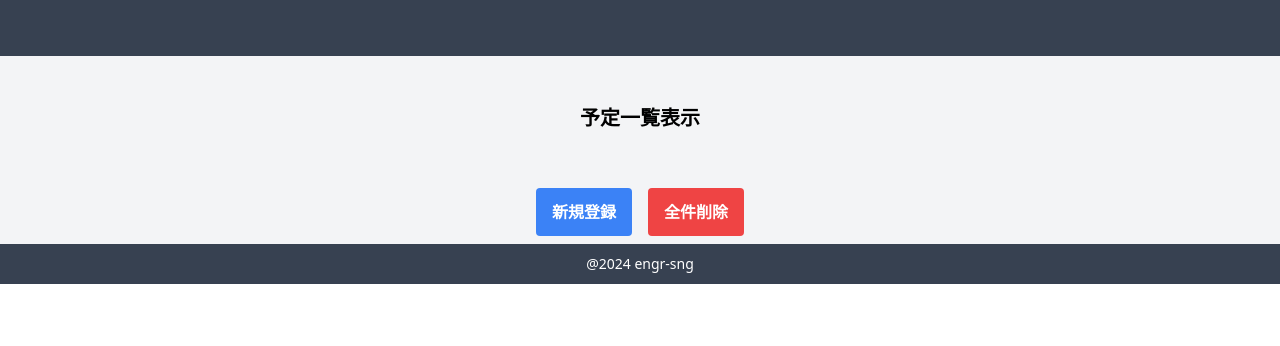
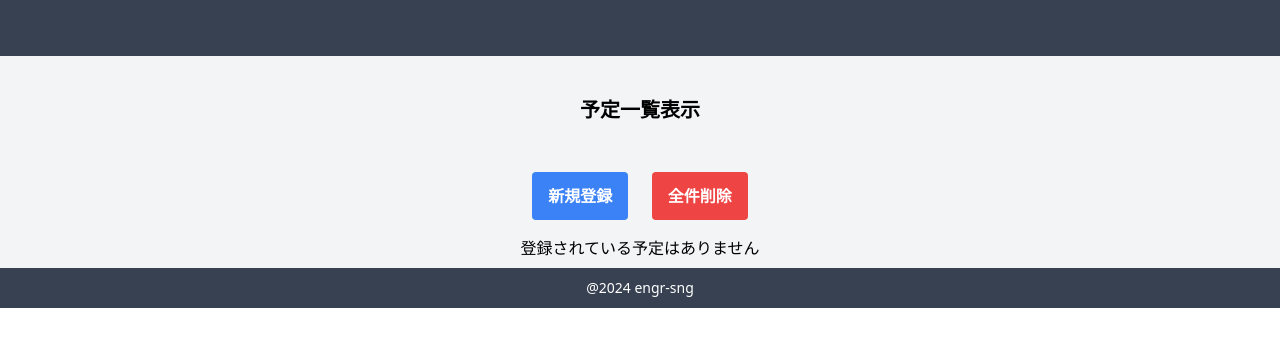
Before and after one commit to m-shimizu-f-50/angular-app-todo, an Angular app: page /todo in a window 1280 px wide. Shown: the top 346 px of the page. Built offline with nearby package versions, Linux system fonts and the light colour scheme.

Commit message:
Todo画面 ビジネスロジック雛形作成

```diff
--- a/src/app/pages/todo/todo.component.html
+++ b/src/app/pages/todo/todo.component.html
@@ -1,14 +1,13 @@
 <div>
-  <div class="flex justify-center py-7 items-center">
+  <div class="flex justify-center py-5 items-center">
     <p class="font-bold my-5 text-xl">予定一覧表示</p>
   </div>
   <div
     class="main-area flex flex-col justify-between items-center mx-auto w-500"
   >
     <!-- <app-filter-list (changeFilter)="changeFilter($event)"></app-filter-list> -->
-    <div class="flex justify-center">
-      <ul>
-        <li class="py-2 flex gap-4">
+    <div class="">
+      <div class="py-2 flex justify-around">
         <button
           class="bg-blue-500 hover:opacity-80 text-white font-bold py-3 px-4 rounded"
           [routerLink]="['/add']"
@@ -20,12 +19,14 @@
         >
           全件削除
         </button>
-        </li>
-        <!-- <li *ngIf="!todoList.length">登録されている予定はありません。</li>
-        <li *ngFor="let todo of todoList">
+      </div>
+      <div class="py-2" *ngIf="!todoList.length">
+        <p class="text-center">登録されている予定はありません</p>
+      </div>
+      {{ todoList }}
+      <!-- <li *ngFor="let todo of todoList">
           <app-todo-list [todo]="todo" (proceedStatus)="proceedStatus($event)"></app-todo-list>
         </li> -->
-      </ul>
     </div>
   </div>
 </div>
--- a/src/app/pages/todo/todo.component.ts
+++ b/src/app/pages/todo/todo.component.ts
@@ -1,15 +1,16 @@
 import { Component, OnInit } from '@angular/core';
+
+import { TodoService } from 'src/app/services/todo/todo.service';
+import { Todo } from 'src/app/services/todo/todo';
 
 @Component({
   selector: 'app-todo',
   templateUrl: './todo.component.html',
-  styleUrls: ['./todo.component.css']
+  styleUrls: ['./todo.component.css'],
 })
 export class TodoComponent implements OnInit {
+  todoList: Todo[] = [];
+  constructor() {}
 
-  constructor() { }
-
-  ngOnInit(): void {
-  }
-
+  ngOnInit(): void {}
 }
--- /dev/null
+++ b/src/app/services/todo/todo.ts
@@ -0,0 +1,8 @@
+export interface Todo {
+  id: number;
+  status: number;
+  title: string;
+  description: string;
+  startDate: string;
+  endDate: string;
+}
```
Also changed, not shown: src/app/services/todo/todo.service.ts (added, +19 -0 lines), 1 other file (tests, documents, lock files or other folders). Lines whose indentation alone changed are shown as unchanged.
